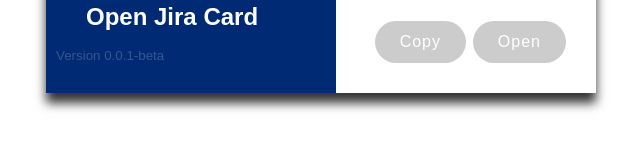
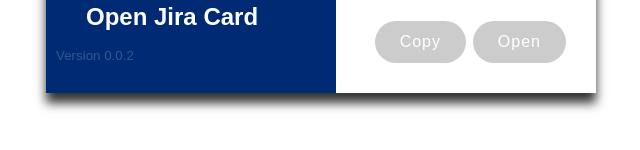
Before and after one commit to phelliperodrigues/meli-jira-extention, a browser extension: page index.html in a window 1280 px wide. Shown: the part 150-300 px from the top of the page, 319-959 px from the left. Drawn offline with Linux system fonts and the light colour scheme; a web font is replaced by a local one.

Commit message:
change version

```diff
--- a/index.html
+++ b/index.html
@@ -15,7 +15,7 @@
                 <h4>Gateway</h4>
                 <img id="img" class="circular--square" src="jira-logo-scaled.png" />
                 <h2>Open Jira Card</h2>
-                <small>Version 0.0.1-beta</small>
+                <small>Version 0.0.2</small>
             </div>
             <div class="main-info">
                 <h4>Select card type</h4>
```
Also changed, not shown: manifest.json.
